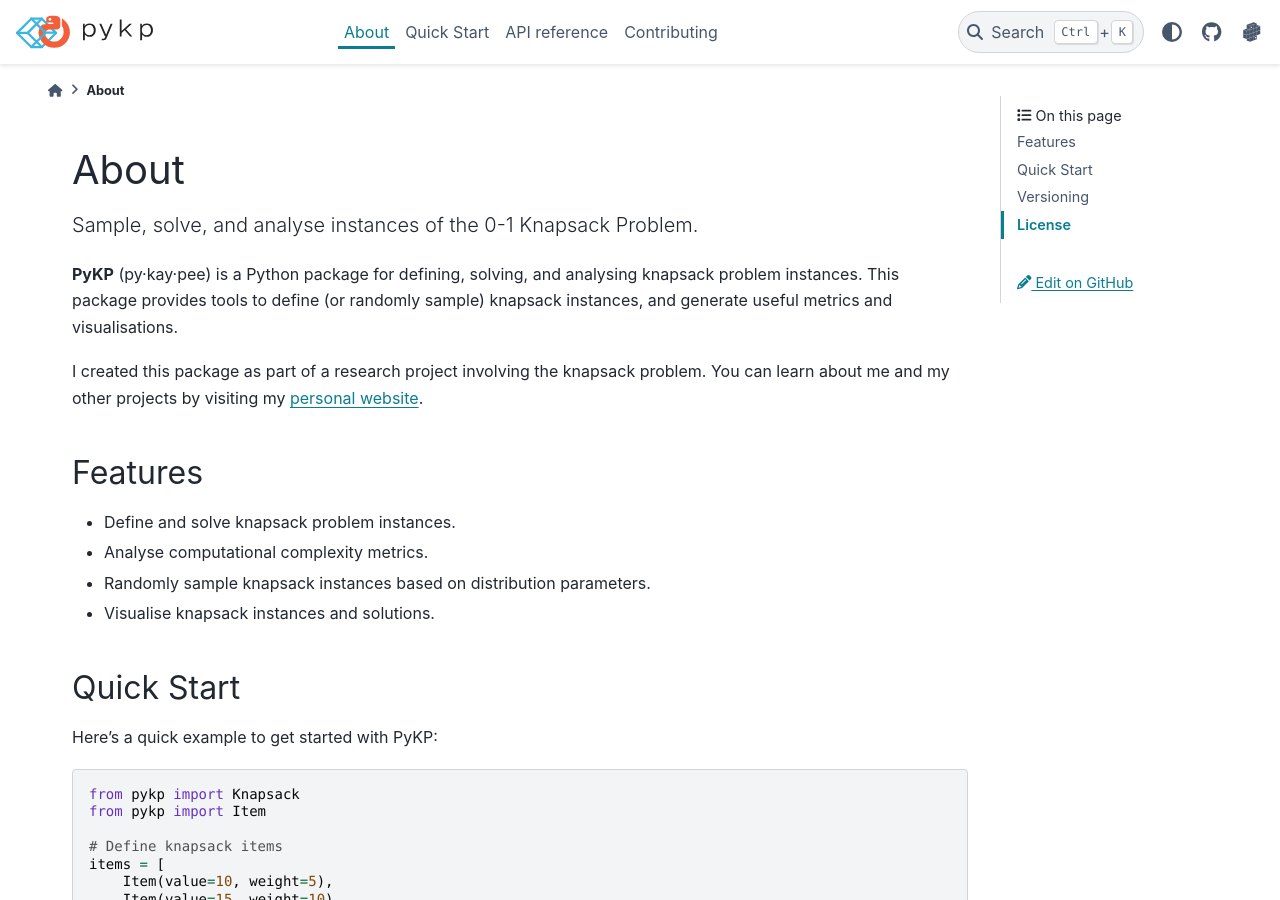
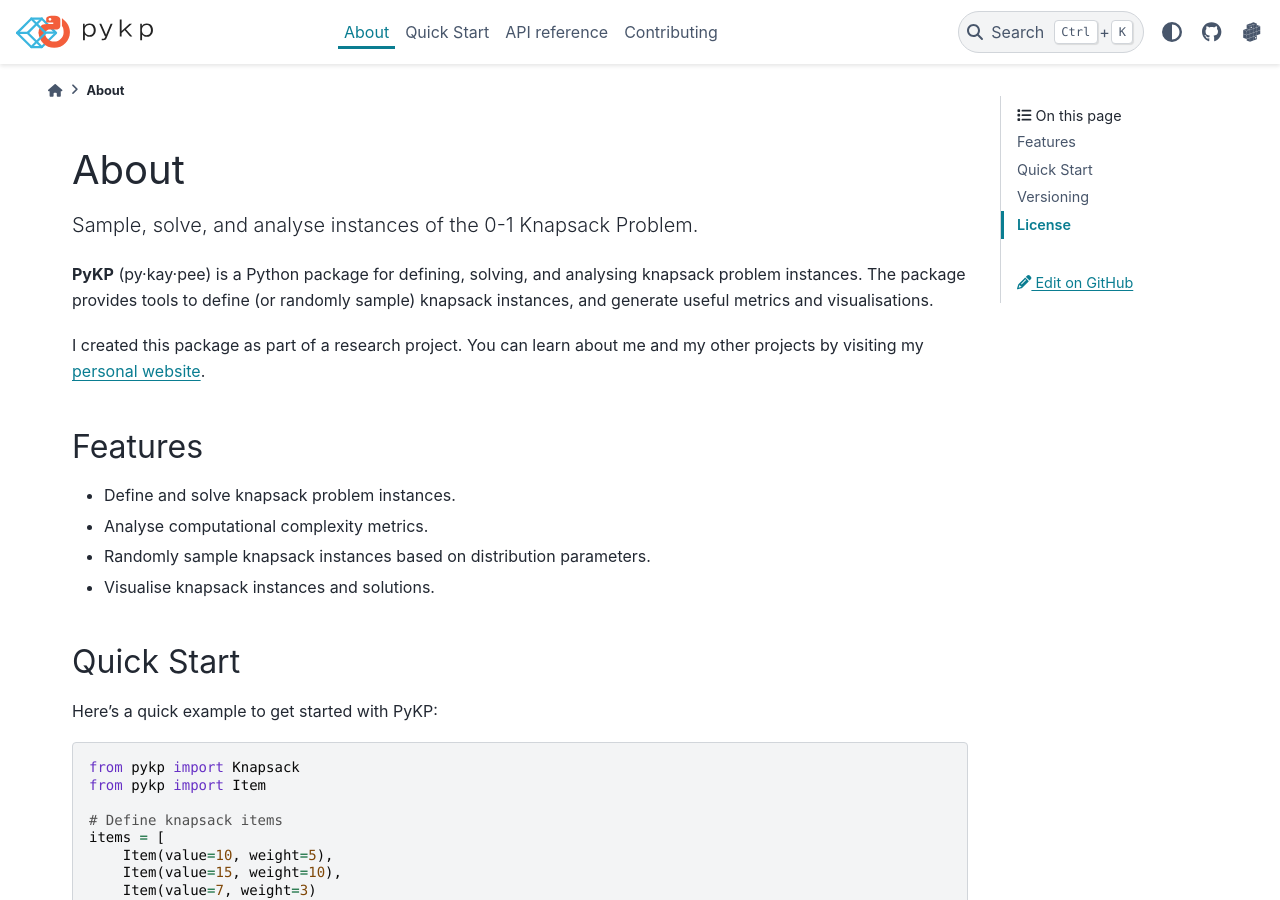
Before and after one commit to HRSAndrabi/pykp, a Sphinx documentation site: the page built from docs/source/about/index.rst, in a window 1280 px wide and 900 px high. Built offline with Sphinx 7.4.7 and the PyData theme 0.15.4, drawn with Linux system fonts in a browser that asks for light colours.

Commit message:
docs: update quick-start guide.

```diff
--- a/docs/source/about/index.rst
+++ b/docs/source/about/index.rst
@@ -7,10 +7,9 @@
    Sample, solve, and analyse instances of the 0-1 Knapsack Problem.
 
 **PyKP** (py·kay·pee) is a Python package for defining, solving, and analysing knapsack problem instances.
-This package provides tools to define (or randomly sample) knapsack instances, and generate useful metrics and visualisations.
+The package provides tools to define (or randomly sample) knapsack instances, and generate useful metrics and visualisations.
 
-I created this package as part of a research project involving the knapsack problem.
-You can learn about me and my other projects by visiting my `personal website`_.
+I created this package as part of a research project. You can learn about me and my other projects by visiting my `personal website`_.
 
 
 Features
--- a/docs/source/quick-start/includes/defining.rst
+++ b/docs/source/quick-start/includes/defining.rst
@@ -5,9 +5,7 @@
 
 .. code-block:: python
 
-	from pykp import Item
-   	from pykp.knapsack import Knapsack
-
+   	from pykp import Knapsack, Item
 
 	# Define a list of items
 	items = [
--- a/docs/source/quick-start/includes/visualising.rst
+++ b/docs/source/quick-start/includes/visualising.rst
@@ -1,9 +1,9 @@
 Visualising Knapsacks
 ---------------------
 
-The `Knapsack` class provides methods to visualise solution distributions.
+The ``Knapsack`` class provides methods to visualise solution distributions.
 
-* ``Plot Terminal Nodes Histogram()``: This method plots a histogram of the values for feasible, at-capacity solutions.
+* ``plot_terminal_nodes_histogram()``: This method plots a histogram of the values for feasible, at-capacity solutions.
 
 .. code-block:: python
 
```
Also changed, not shown: docs/source/quick-start/includes/sampling.rst (+24 -4 lines), docs/source/quick-start/includes/solving.rst (+3 -17 lines).
